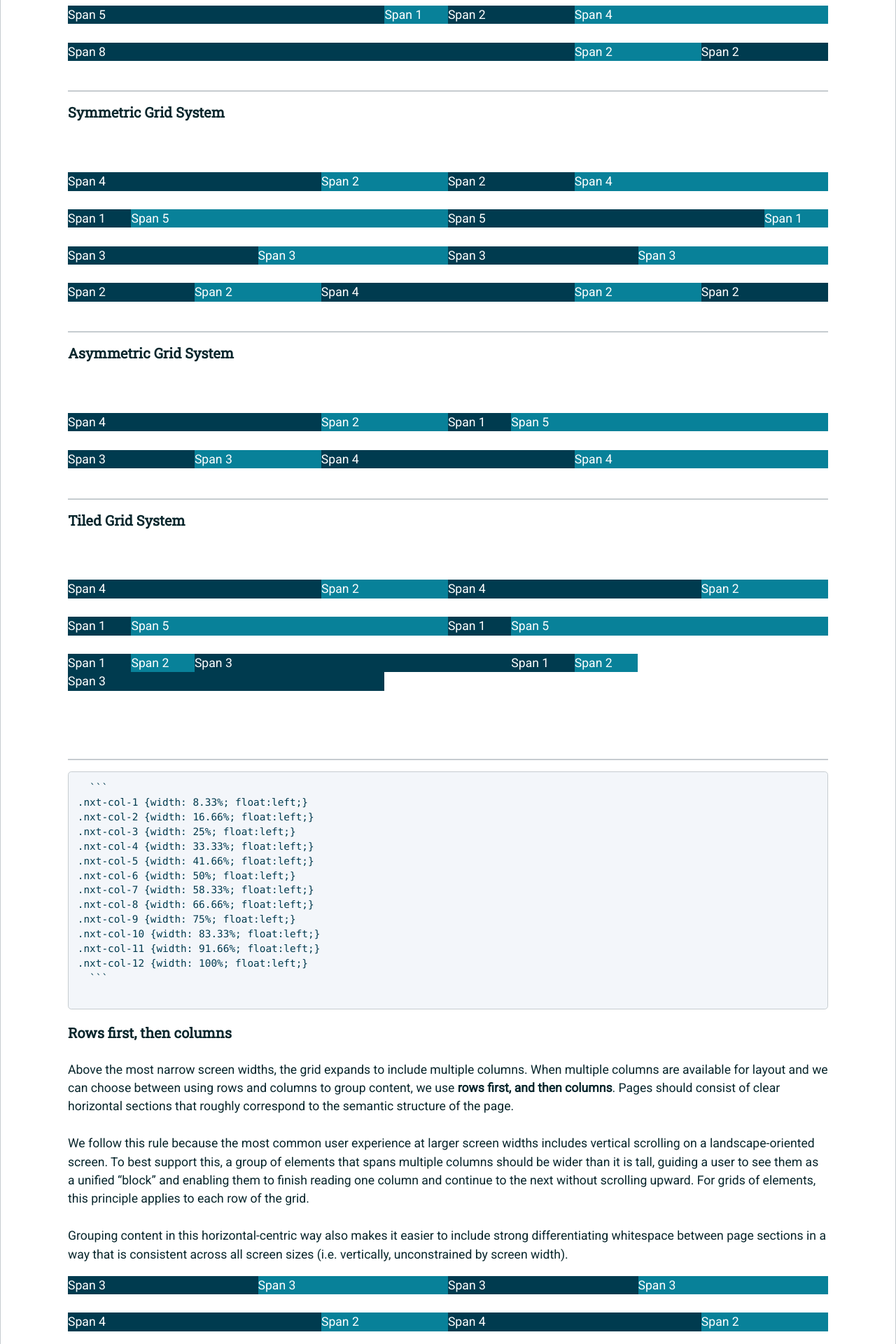
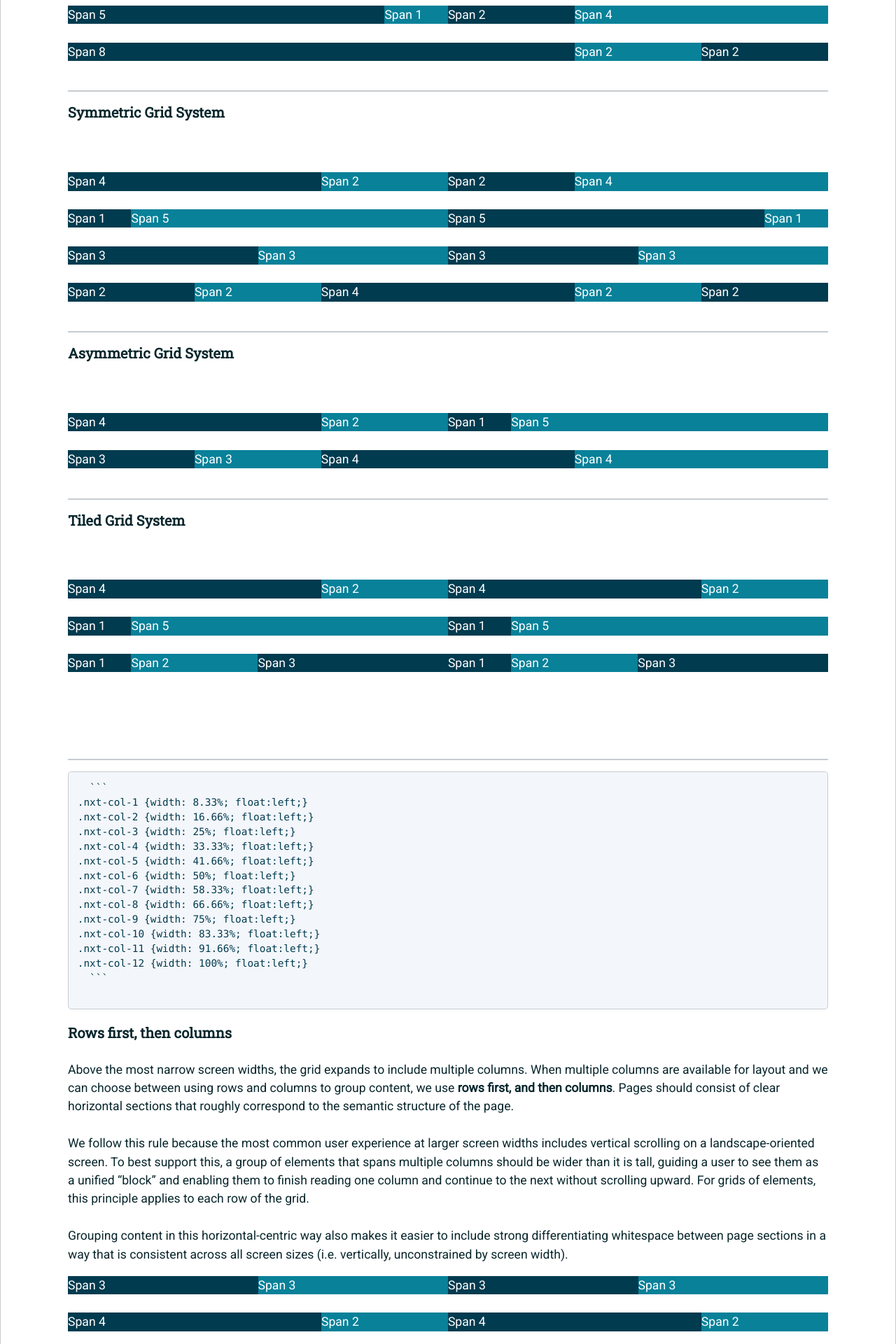
Before and after one commit to usnavy/Navy-Design-Guide, a Jekyll site: the page built from layout.md, in a window 1280 px wide. Shown: the part 1996-3916 px from the top of the page at 70% size. Built offline with Jekyll 4.4.1, drawn with Linux system fonts in a browser that asks for light colours; our own code applies the rules of GitHub Pages for plain Markdown files.

Commit message:
Update layout.md

```diff
--- a/layout.md
+++ b/layout.md
@@ -188,11 +188,11 @@ widths up to **12 columns**.
   <br>
     <div class="row">
       <div class="nxt-col-1 navy-blue"> Span 1</div>
-      <div class="nxt-col-1 teal-blue"> Span 2</div>
-      <div class="nxt-col-5 navy-blue"> Span 3</div>
+      <div class="nxt-col-2 teal-blue"> Span 2</div>
+      <div class="nxt-col-3 navy-blue"> Span 3</div>
       <div class="nxt-col-1 navy-blue"> Span 1</div>
-      <div class="nxt-col-1 teal-blue"> Span 2</div>
-      <div class="nxt-col-5 navy-blue"> Span 3</div>
+      <div class="nxt-col-2 teal-blue"> Span 2</div>
+      <div class="nxt-col-3 navy-blue"> Span 3</div>
     </div>
   <br>
   <br>
```
